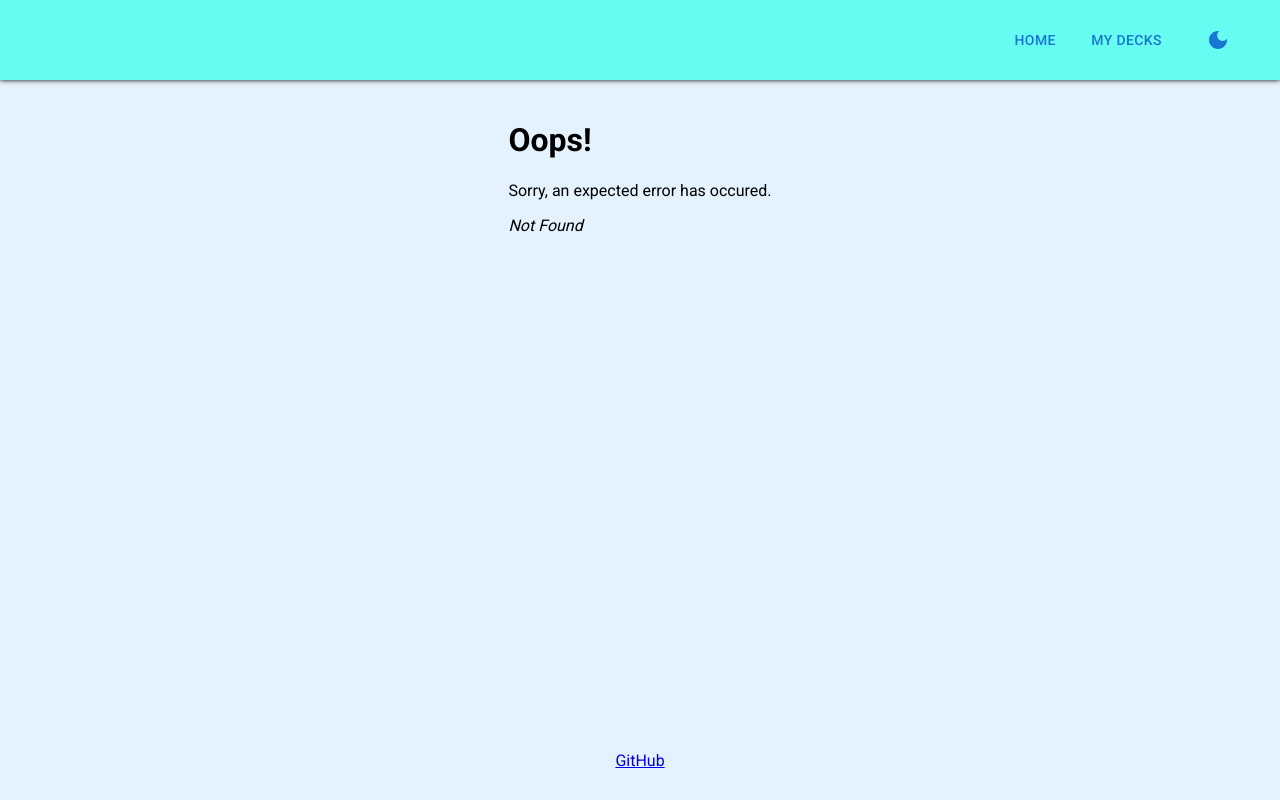
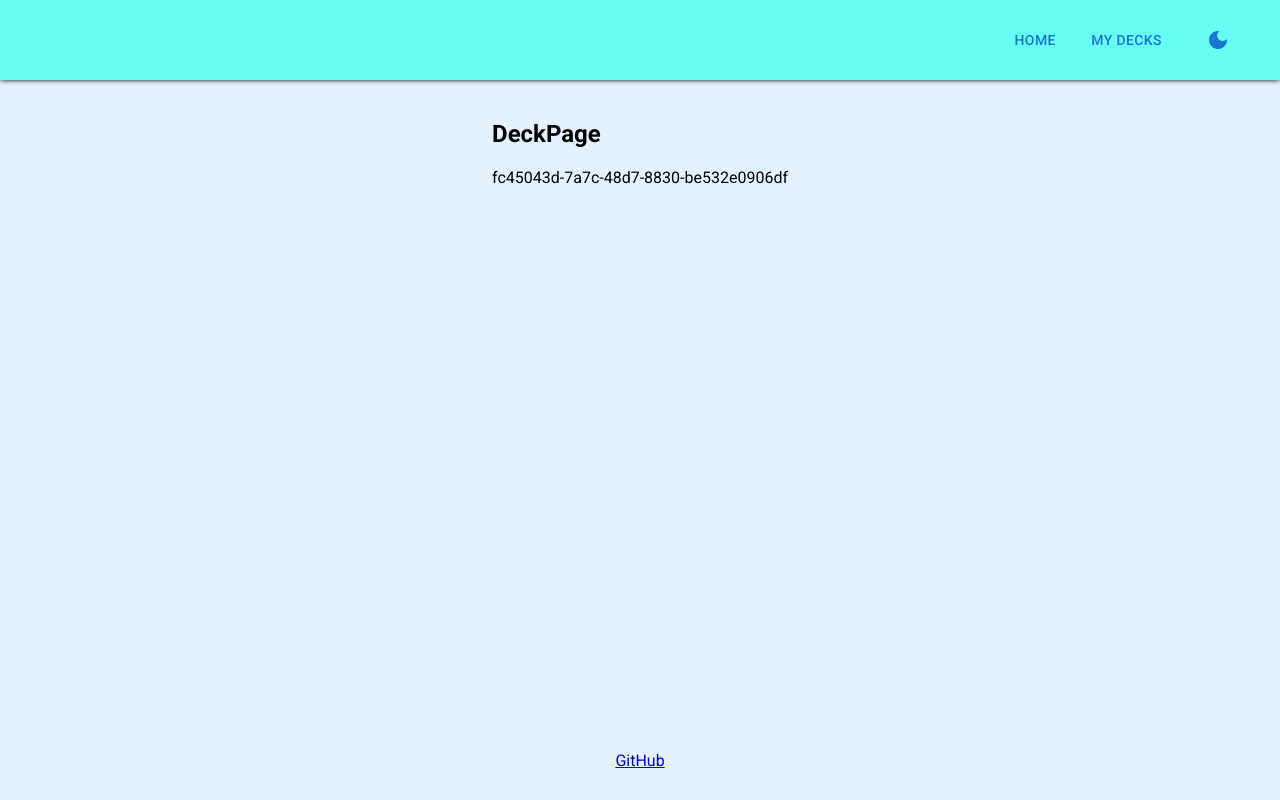
Before and after one commit to AiBenTor/flashcards-app, a React (Vite) app: page /decks/fc45043d-7a7c-48d7-8830-be532e0906df in a window 1280 px wide. Before the commit this address had no page. Built offline with nearby package versions, Linux system fonts and the light colour scheme.

Commit message:
feat: Add base route deck page

```diff
--- a/package.json
+++ b/package.json
@@ -26,6 +26,7 @@
     "@testing-library/react": "15.0.7",
     "@types/react": "18.2.66",
     "@types/react-dom": "18.2.22",
+    "@types/react-router-dom": "5.3.3",
     "@typescript-eslint/eslint-plugin": "7.2.0",
     "@typescript-eslint/parser": "7.2.0",
     "@vitejs/plugin-react-swc": "3.5.0",
--- a/src/components/Deck.tsx
+++ b/src/components/Deck.tsx
@@ -4,6 +4,7 @@ import { DeleteButton } from './DeleteButton'
 import { COLOR } from '@/utils/consts'
 
 interface Props {
+  id: `${string}-${string}-${string}-${string}-${string}`
   title: string
   description: string
   newCards: number
@@ -11,13 +12,13 @@ interface Props {
   scheduledCards: number
 }
 
-export const Deck: React.FC<Props> = ({ title, description, newCards, learningCards, scheduledCards }) => {
+export const Deck: React.FC<Props> = ({ id, title, description, newCards, learningCards, scheduledCards }) => {
   const titleShort = `${title.substring(0, 20)}${title.length > 20 ? '...' : ''}`
   const descriptionShort = `${description.substring(0, 65)}${description.length > 66 ? '...' : ''}`
 
   return (
     <Card sx={{ height: 175, width: 350, padding: '5%' }}>
-      <Link to={'/'} style={{ color: COLOR.BLUE_DARK, textDecoration: 'none' }}>
+      <Link to={`/decks/${id}`} style={{ color: COLOR.BLUE_DARK, textDecoration: 'none' }}>
         <CardHeader title={titleShort} action={<DeleteButton />} />
         <CardContent>
           <Typography variant="body1" color="text.secondary" overflow="hidden" textOverflow="ellipsis" sx={{ mb: 2 }}>
--- /dev/null
+++ b/src/pages/DeckPage.tsx
@@ -0,0 +1,13 @@
+import { DeckLoader } from '@/routes/deck'
+import { useLoaderData } from 'react-router-dom'
+
+export const DeckPage = () => {
+  const { deckId } = useLoaderData() as DeckLoader
+
+  return (
+    <section>
+      <h1>DeckPage</h1>
+      <p>{deckId}</p>
+    </section>
+  )
+}
--- a/src/pages/DecksPage.tsx
+++ b/src/pages/DecksPage.tsx
@@ -1,6 +1,7 @@
 import { Deck } from '@/components/Deck'
 
 export const DecksPage = () => {
+  const id = crypto.randomUUID()
   const title = 'Verbs fdksalfñjdsalkfñjdksalfdjsaklfñdjaskfldsañjfkdalfñjdklañ'
   const description = `fdafdsafdsa
   fdafdsafsafdsafdsa
@@ -18,6 +19,7 @@ export const DecksPage = () => {
     <section>
       <h1>DecksPage</h1>
       <Deck
+        id={id}
         title={title}
         description={description}
         newCards={newCards}
--- /dev/null
+++ b/src/routes/deck.ts
@@ -0,0 +1,15 @@
+import { Params } from 'react-router-dom'
+
+export interface DeckLoader {
+  deckId: `${string}-${string}-${string}-${string}-${string}`
+}
+
+export async function loader({ params }: { params: Params }): Promise<DeckLoader> {
+  // Throw Error when deck does not exit
+  // throw new Response('', {
+  //   status: 404,
+  //   statusText: 'Not Found',
+  // })
+
+  return { deckId: params.deckId as DeckLoader['deckId'] }
+}
--- a/src/routes/router.tsx
+++ b/src/routes/router.tsx
@@ -2,6 +2,8 @@ import { createBrowserRouter } from 'react-router-dom'
 import { HomePage } from '@/pages/HomePage'
 import { DecksPage } from '@/pages/DecksPage'
 import { PageLayout } from '@/layouts/PageLayout'
+import { DeckPage } from '@/pages/DeckPage'
+import { loader as deckLoader } from './deck'
 
 export const routesConfig = [
   {
@@ -14,6 +16,11 @@ export const routesConfig = [
         path: '/decks',
         element: <DecksPage />,
       },
+      {
+        path: '/decks/:deckId',
+        element: <DeckPage />,
+        loader: deckLoader
+      }
     ],
   },
 ]
```
Also changed, not shown: 1 other file (tests, documents, lock files or other folders).
